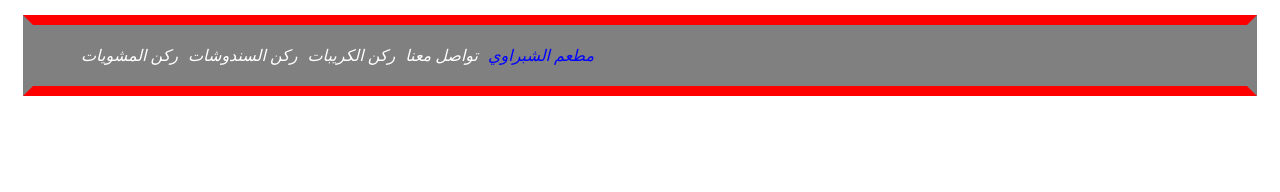
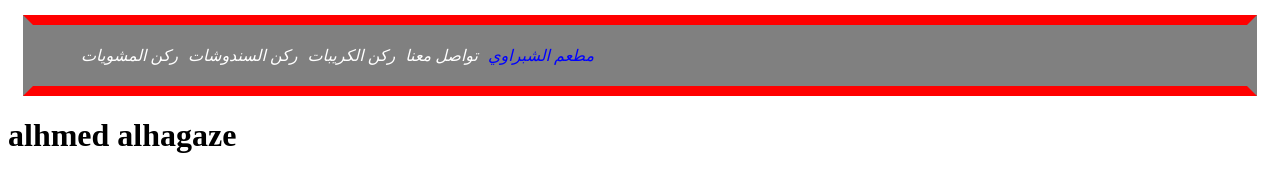
Before and after one commit to alhagaze836/web-platform-7xtwys, a plain HTML site: page index.html in a window 1280 px wide. Drawn offline with Linux system fonts and the light colour scheme.

Commit message:
1 file modified

```diff
--- a/index.html
+++ b/index.html
@@ -12,7 +12,10 @@
         <a href="">ركن السندوشات</a>
         <a href="">ركن الكريبات</a>
         <a href="">تواصل معنا</a>
-        <a class="s" href="">مطعم الشبراوي</a>
+        <a class="s" href="">مطعم
+          الشبراوي</a>
+
       </nav>
+      <h1>alhmed alhagaze</h1>
   </body>
 </html>
```
